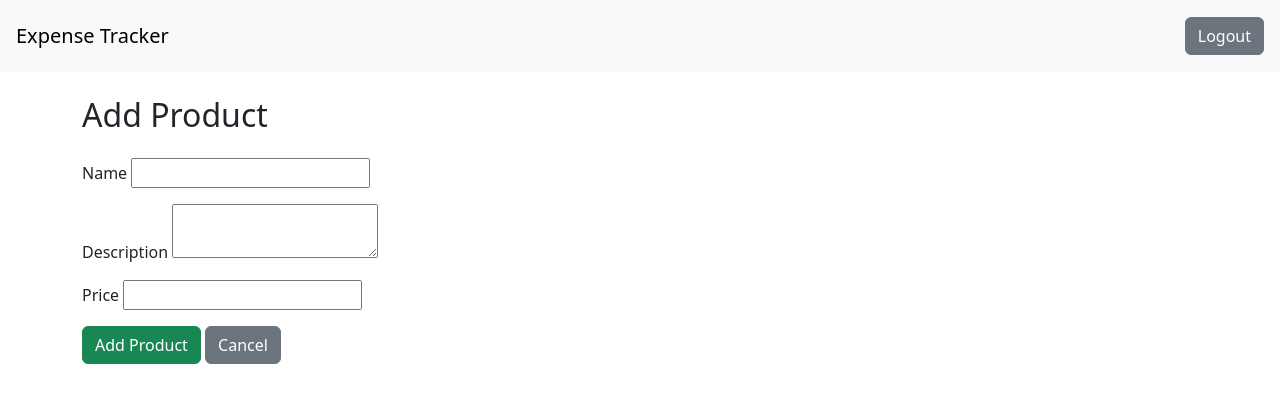
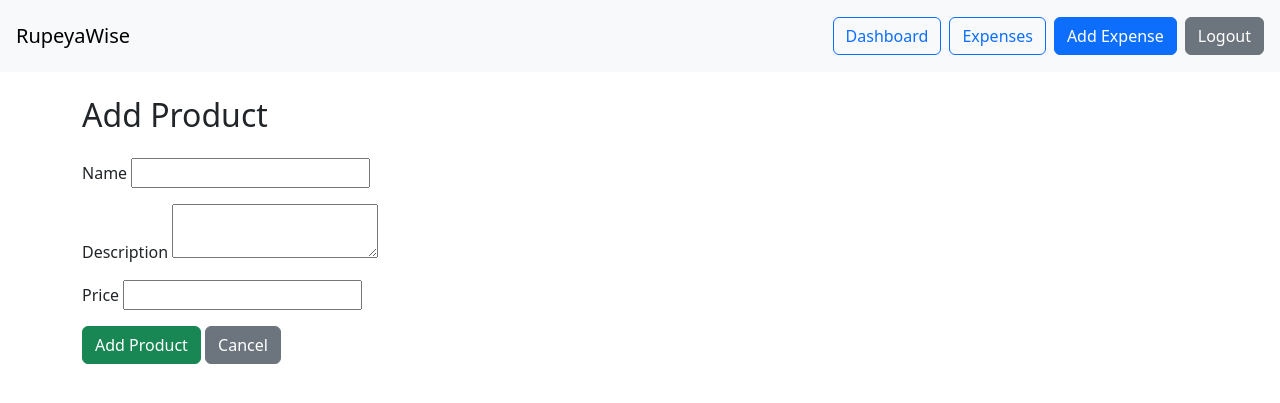
Before and after one commit to mibrahim805/Expense-Manager3, a Django app: template templates/products/add_product.html in a window 1280 px wide. Shown: the top 403 px of the page. Run offline with Django 5.2, Linux system fonts and the light colour scheme; the template is opened without the code that fills it, so the values that code supplies are empty, except form fields; tables that the repository leaves empty hold one stand-in row (values such as "Sample post"); form fields are guessed from the names that the template uses.

Commit message:
Refresh web layout and auth templates

```diff
--- a/templates/base.html
+++ b/templates/base.html
@@ -1,13 +1,16 @@
 <!DOCTYPE html>
 <html>
 <head>
-    <title>Expense Tracker</title>
+    <title>RupeyaWise</title>
     <link rel="stylesheet" href="https://cdn.jsdelivr.net/npm/bootstrap@5.3.0/dist/css/bootstrap.min.css">
 </head>
 <body>
 <nav class="navbar navbar-expand-lg navbar-light bg-light p-3">
-    <a class="navbar-brand" href="{% url 'expenses:expense_list' %}">Expense Tracker</a>
+    <a class="navbar-brand" href="{% url 'expenses:dashboard' %}">RupeyaWise</a>
     <div class="ms-auto d-flex">
+        <a href="{% url 'expenses:dashboard' %}" class="btn btn-outline-primary me-2">Dashboard</a>
+        <a href="{% url 'expenses:expense_list' %}" class="btn btn-outline-primary me-2">Expenses</a>
+        <a href="{% url 'expenses:add_expense' %}" class="btn btn-primary me-2">Add Expense</a>
         <form method="post" action="{% url 'logout' %}">
             {% csrf_token %}
             <button type="submit" class="btn btn-secondary">Logout</button>
--- a/templates/registration/login.html
+++ b/templates/registration/login.html
@@ -1,7 +1,7 @@
 <!DOCTYPE html>
 <html>
 <head>
-    <title>Login - Expense Tracker</title>
+    <title>Login - RupeyaWise</title>
     <link rel="stylesheet" href="https://cdn.jsdelivr.net/npm/bootstrap@5.3.0/dist/css/bootstrap.min.css">
 </head>
 <body>
--- a/templates/registration/logout.html
+++ b/templates/registration/logout.html
@@ -1,7 +1,7 @@
 <!DOCTYPE html>
 <html>
 <head>
-    <title>Logout - Expense Tracker</title>
+    <title>Logout - RupeyaWise</title>
     <link rel="stylesheet" href="https://cdn.jsdelivr.net/npm/bootstrap@5.3.0/dist/css/bootstrap.min.css">
 </head>
 <body>
@@ -14,7 +14,7 @@
 
     <div class="d-flex justify-content-center gap-2">
         <a href="{% url 'login' %}" class="btn btn-primary">Login Again</a>
-        <a href="{% url 'expenses:expense_list' %}" class="btn btn-secondary">Go to Dashboard</a>
+        <a href="{% url 'login' %}" class="btn btn-secondary">Go to Login</a>
     </div>
 </div>
 </body>
--- a/templates/registration/register.html
+++ b/templates/registration/register.html
@@ -1,7 +1,7 @@
 <!DOCTYPE html>
 <html>
 <head>
-    <title>Register - Expense Tracker</title>
+    <title>Register - RupeyaWise</title>
     <link rel="stylesheet" href="https://cdn.jsdelivr.net/npm/bootstrap@5.3.0/dist/css/bootstrap.min.css">
 </head>
 <body>
```
